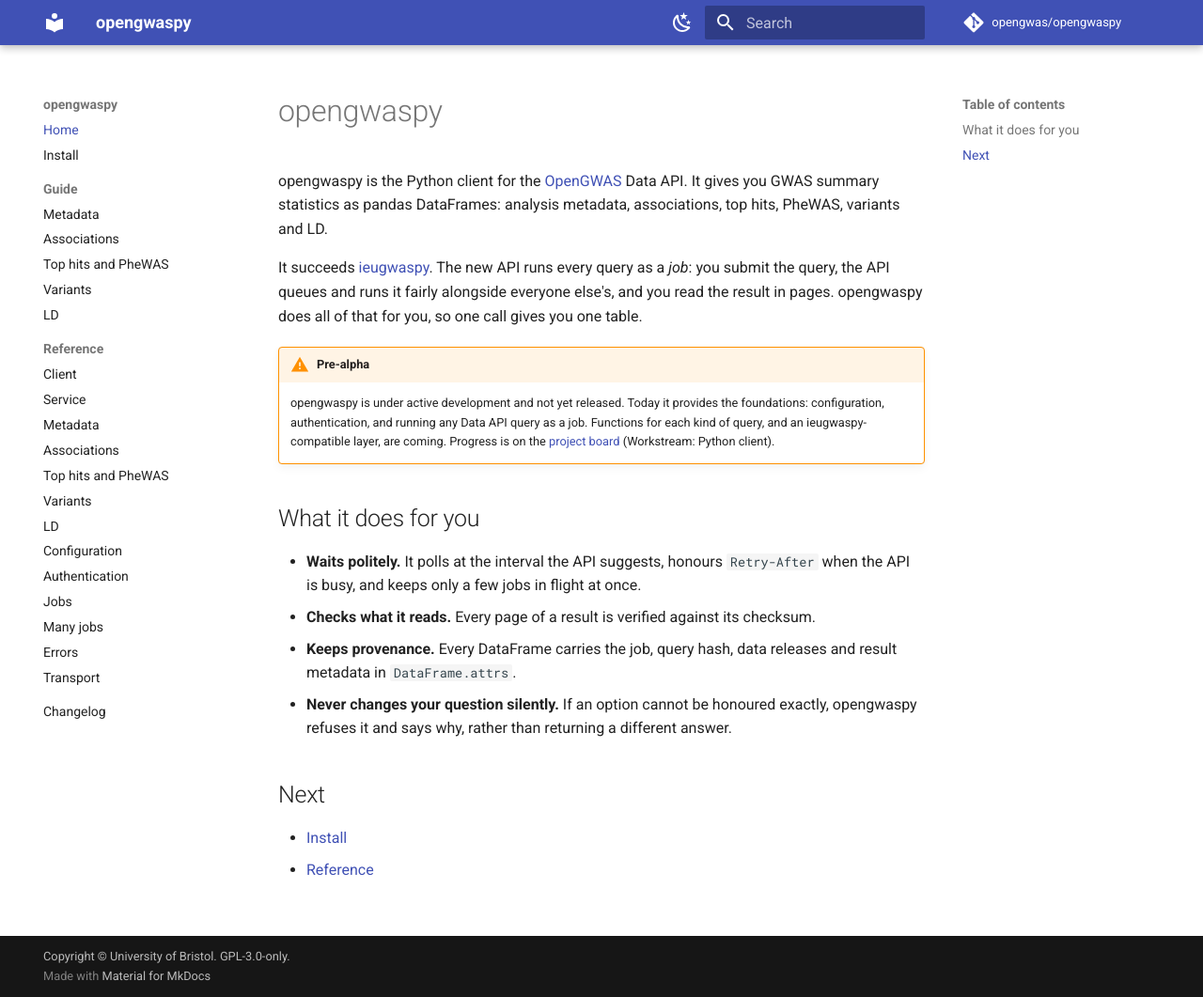
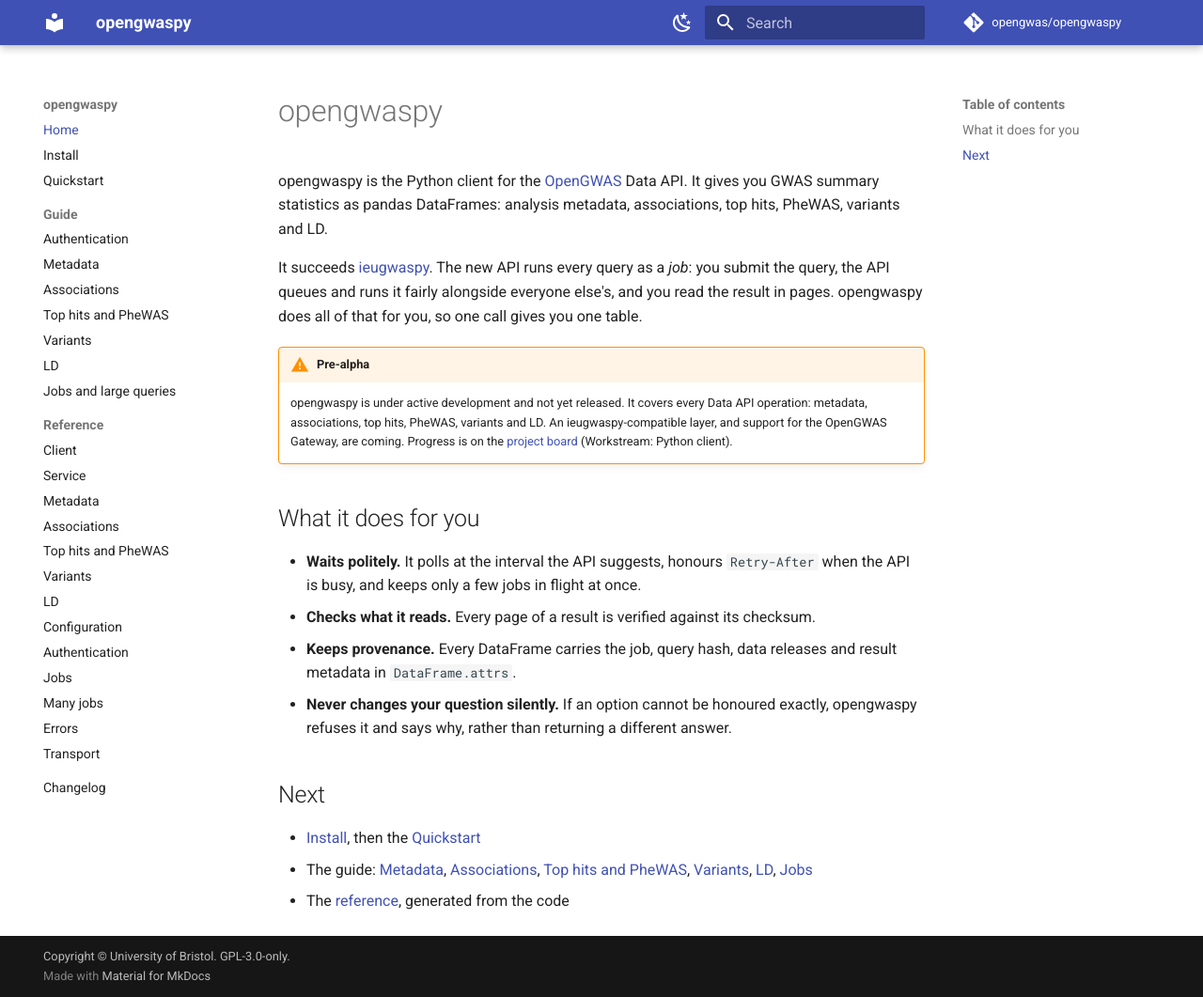
Before and after one commit to opengwas/opengwaspy, an MkDocs documentation site: the page built from docs/index.md, in a window 1280 px wide and 1061 px high. Shown: the whole window at 94% size. Built offline with MkDocs 1.6.1 and Material for MkDocs 9.7.7, drawn with Linux system fonts in a browser that asks for light colours; comment, search, counter and statistics services are not loaded.

Commit message:
Add the quickstart, authentication and jobs guide pages
Closes #18

Co-Authored-By: Claude Opus 5.5 <noreply@anthropic.com>

```diff
--- a/docs/index.md
+++ b/docs/index.md
@@ -5,11 +5,11 @@ opengwaspy is the Python client for the [OpenGWAS](https://opengwas.io) Data API
 It succeeds [ieugwaspy](https://github.com/MRCIEU/ieugwaspy). The new API runs every query as a *job*: you submit the query, the API queues and runs it fairly alongside everyone else's, and you read the result in pages. opengwaspy does all of that for you, so one call gives you one table.
 
 !!! warning "Pre-alpha"
-    opengwaspy is under active development and not yet released. Today it provides the
-    foundations: configuration, authentication, and running any Data API query as a job.
-    Functions for each kind of query, and an ieugwaspy-compatible layer, are coming. Progress
-    is on the [project board](https://github.com/orgs/opengwas/projects/1) (Workstream:
-    Python client).
+    opengwaspy is under active development and not yet released. It covers every Data API
+    operation: metadata, associations, top hits, PheWAS, variants and LD. An
+    ieugwaspy-compatible layer, and support for the OpenGWAS Gateway, are coming. Progress is
+    on the [project board](https://github.com/orgs/opengwas/projects/1) (Workstream: Python
+    client).
 
 ## What it does for you
 
@@ -20,5 +20,6 @@ It succeeds [ieugwaspy](https://github.com/MRCIEU/ieugwaspy). The new API runs e
 
 ## Next
 
-- [Install](install.md)
-- [Reference](reference/config.md)
+- [Install](install.md), then the [Quickstart](quickstart.md)
+- The guide: [Metadata](guide/metadata.md), [Associations](guide/associations.md), [Top hits and PheWAS](guide/tophits-phewas.md), [Variants](guide/variants.md), [LD](guide/ld.md), [Jobs](guide/jobs.md)
+- The [reference](reference/client.md), generated from the code
--- a/mkdocs.yml
+++ b/mkdocs.yml
@@ -26,12 +26,15 @@ theme:
 nav:
   - Home: index.md
   - Install: install.md
+  - Quickstart: quickstart.md
   - Guide:
+      - Authentication: guide/authentication.md
       - Metadata: guide/metadata.md
       - Associations: guide/associations.md
       - Top hits and PheWAS: guide/tophits-phewas.md
       - Variants: guide/variants.md
       - LD: guide/ld.md
+      - Jobs and large queries: guide/jobs.md
   - Reference:
       - Client: reference/client.md
       - Service: reference/service.md
```
Also changed, not shown: DEVLOG.md (+9 -0 lines), docs/guide/authentication.md (added, +46 -0 lines), docs/guide/jobs.md (added, +53 -0 lines), docs/install.md (+1 -1 lines), docs/quickstart.md (added, +69 -0 lines).
